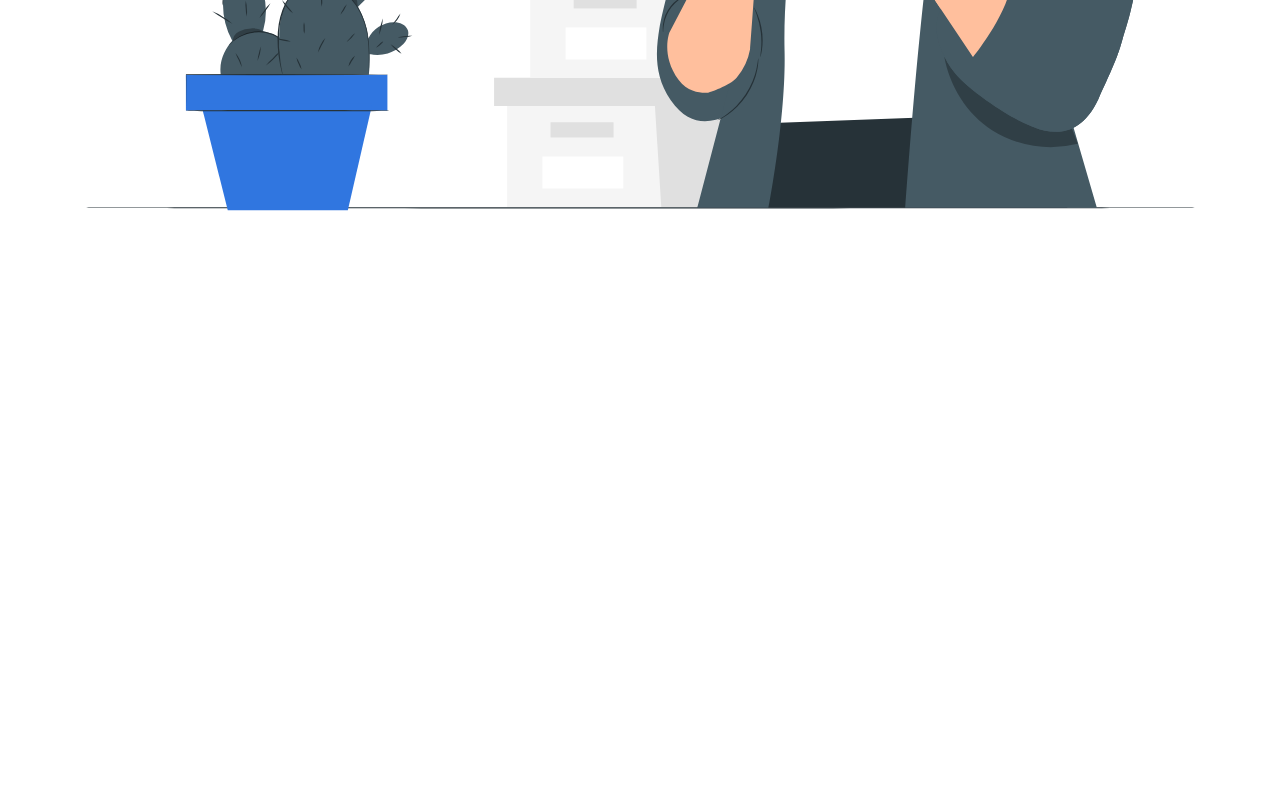
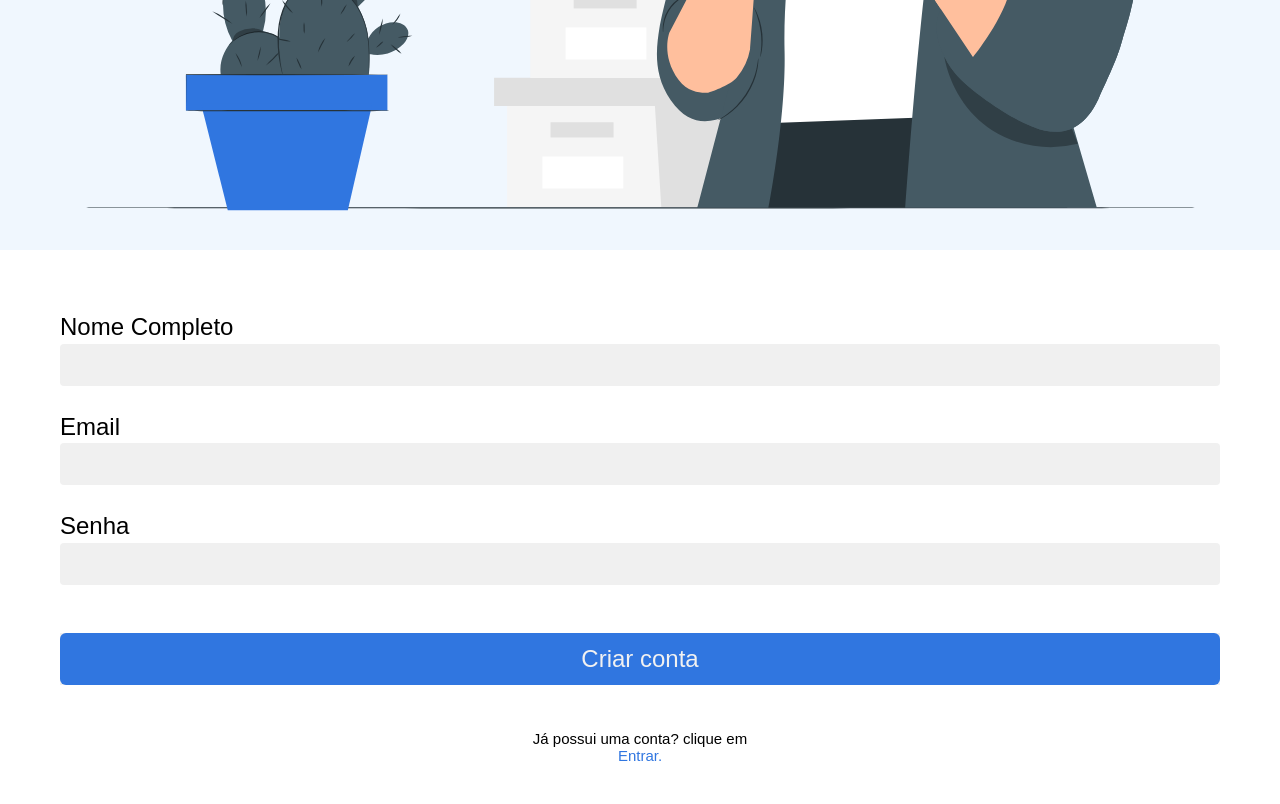
Before and after one commit to cassgll/access-books, a plain HTML site: page assets/pages/createAccount.html in a window 1280 px wide. Shown: the part 1030-1834 px from the top of the page. Before the commit the page ends 1283 px from the top, so only its background shows below. Drawn offline with nearby package versions, Linux system fonts and the light colour scheme.

Commit message:
style: added style to login and create account pages

```diff
--- a/assets/pages/createAccount.html
+++ b/assets/pages/createAccount.html
@@ -8,10 +8,10 @@
 	<script src="https://unpkg.com/feather-icons"></script>
 </head>
 <body>
-    <header>
+    <section class="form__login">
         <img src="../img/reading-glasses-pana.svg" alt="" />
-    </header>
-    <main>
+
+        <div>
             <label for="name">Nome Completo</label>
             <input type="name" id="name" name="name" />
 
@@ -24,13 +24,13 @@
             <button>
                 <a href="/index.html">Criar conta</a>
             </button>
-    </main>
-    <footer>
-        <span>
-            Já possui uma conta? clique em
+
+            <div>
+                <span>Já possui uma conta? clique em</span>
                 <a href="login.html">Entrar.</a>
-        </span>
-    </footer>
+            </div>
+        </div>
+    </section>
     <script src="../scripts/index.js"></script>
 </body>
 </html>
--- a/assets/scss/_layout.scss
+++ b/assets/scss/_layout.scss
@@ -15,6 +15,58 @@
 					color: $black-color;
 				}
 			}
+		}
+	}
+}
+
+.form__login {
+	display: flex;
+	flex-direction: column;
+
+	img {
+		background-color: #F0F7FE;
+	}
+
+	div {
+		display: flex;
+		flex-direction: column;
+		padding: 0 4rem;
+		margin: 2.4rem 0;
+
+		label {
+			margin-top: 1.6rem;
+			font-size: $font-size-paragraph;
+			line-height: $height-p;
+		}
+
+		input {
+			background-color: #f0f0f0;
+			border: none;
+			border-radius: 4px;
+			height: 2.8rem;
+		}
+
+		button {
+			margin-top: 3.2rem;
+			a {
+				@include button;
+				font-size: $font-size-paragraph;
+				flex-direction: column;
+			}
+		}
+
+		a {
+			color: #3076E0;
+		}
+
+		span {
+			margin-top: 0.6rem;
+		}
+
+		div {
+			display: flex;
+			flex-direction: column;
+			align-items: center;
 		}
 	}
 }
```
Also changed, not shown: assets/pages/login.html (+8 -6 lines), index.html (+12 -12 lines), assets/css/style.css, 1 other file. Lines whose indentation alone changed are shown as unchanged.
